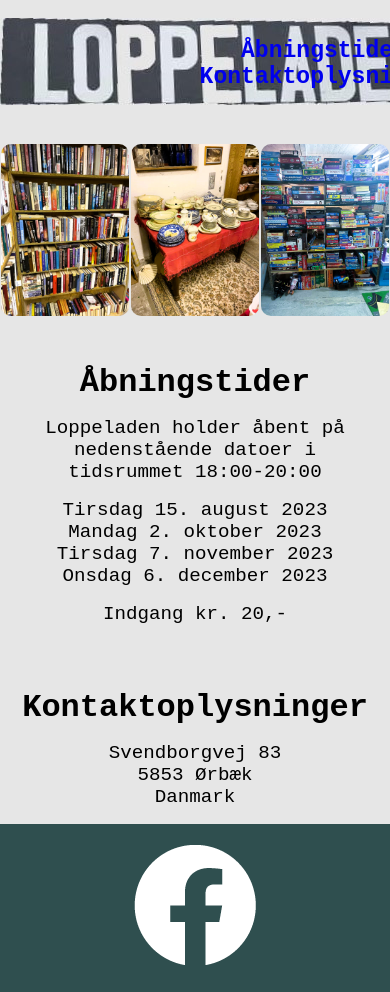
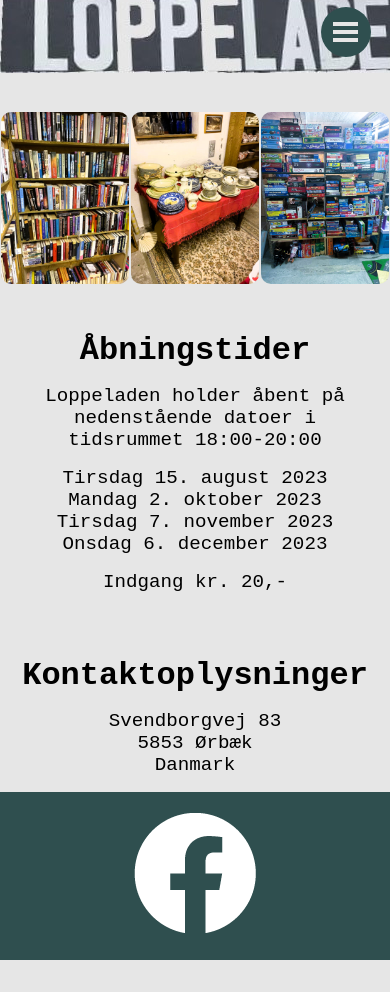
Before and after one commit to chrisanker/loppeladen, a plain HTML site: page src/index.html in a window 390 px wide. Shown: the top 992 px of the page. After the commit the page ends 960 px from the top, so only its background shows below. Drawn offline with Linux system fonts and the light colour scheme.

Commit message:
added media query to CSS

```diff
--- a/src/index.html
+++ b/src/index.html
@@ -19,14 +19,13 @@
             <li><a href="#contact" onclick="closeNav()">Kontaktoplysninger</a></li>
         </menu>
     </div>
-    <div style="height: 2rem;"></div>
     <nav class="flex-display">
         <div class="grid-container">
             <div>
-                <img src="assets/loppeladen_cropped.jpg" alt="">
+                <img src="assets/loppeladen_cropped.jpg" alt="Loppeladen logo">
             </div>
-            <div class="flex-display">
-                <b>
+            <div id="nav-col-0" class="flex-display">
+                <b id="nav-links-container">
                     <a class="nav-links" href="#opening-hours">Åbningstider</a>
                     <a class="nav-links" href="#contact">Kontaktoplysninger</a>
                 </b>
--- a/src/styles.css
+++ b/src/styles.css
@@ -20,8 +20,9 @@
     height: 4rem;
 }
 
-a {
+a, a:visited {
     text-decoration-line: none;
+    color: darkslategray;
 }
 
 h1 {
@@ -164,3 +165,14 @@
     height: fit-content;
     width: 100%;
 }
+
+@media screen and (max-width: 1000px) {
+    #nav-links-container {
+        display: none;
+    }
+
+    #nav-col-0 {
+        justify-self: right;
+        margin: 0 1em 0 0;
+    }
+}
```
